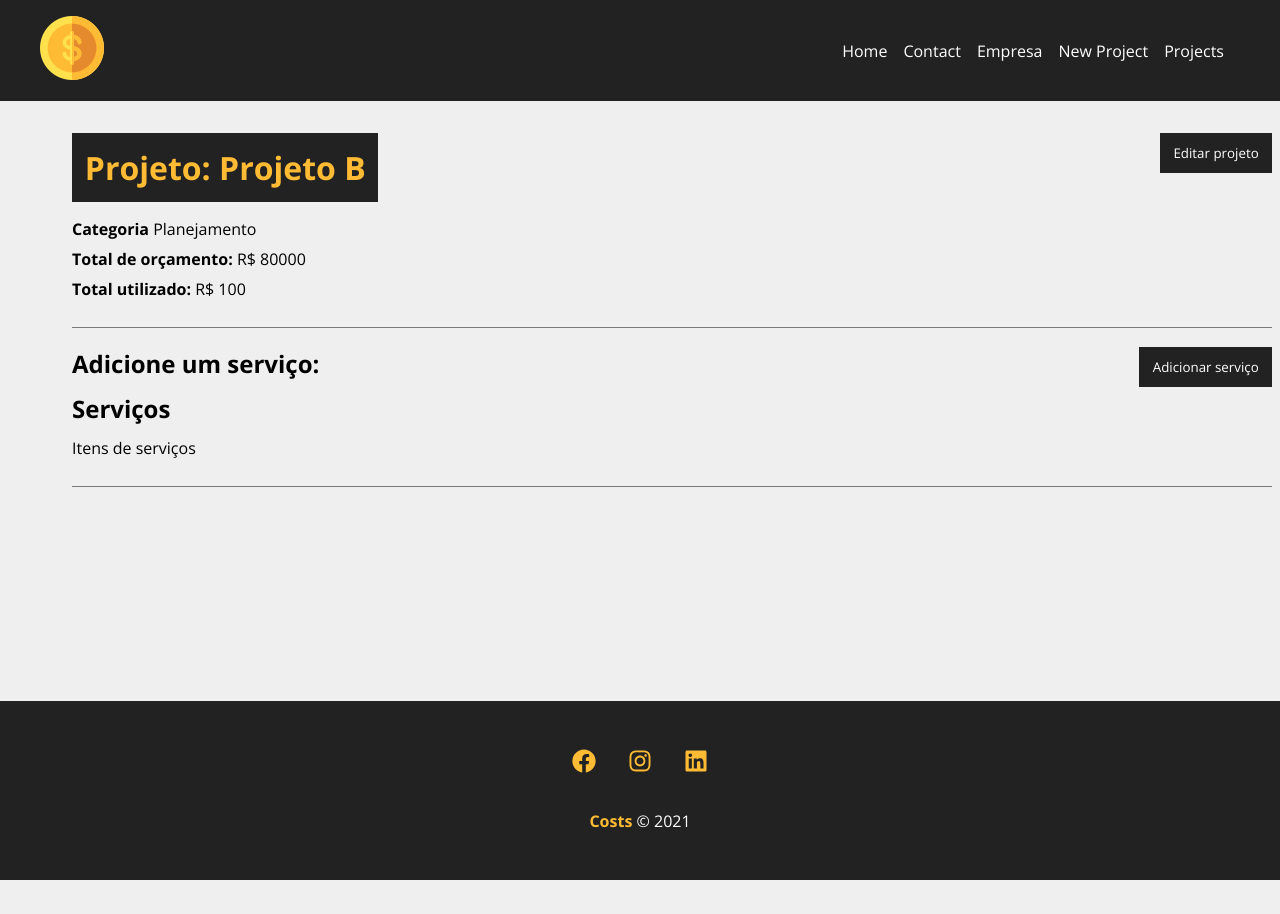
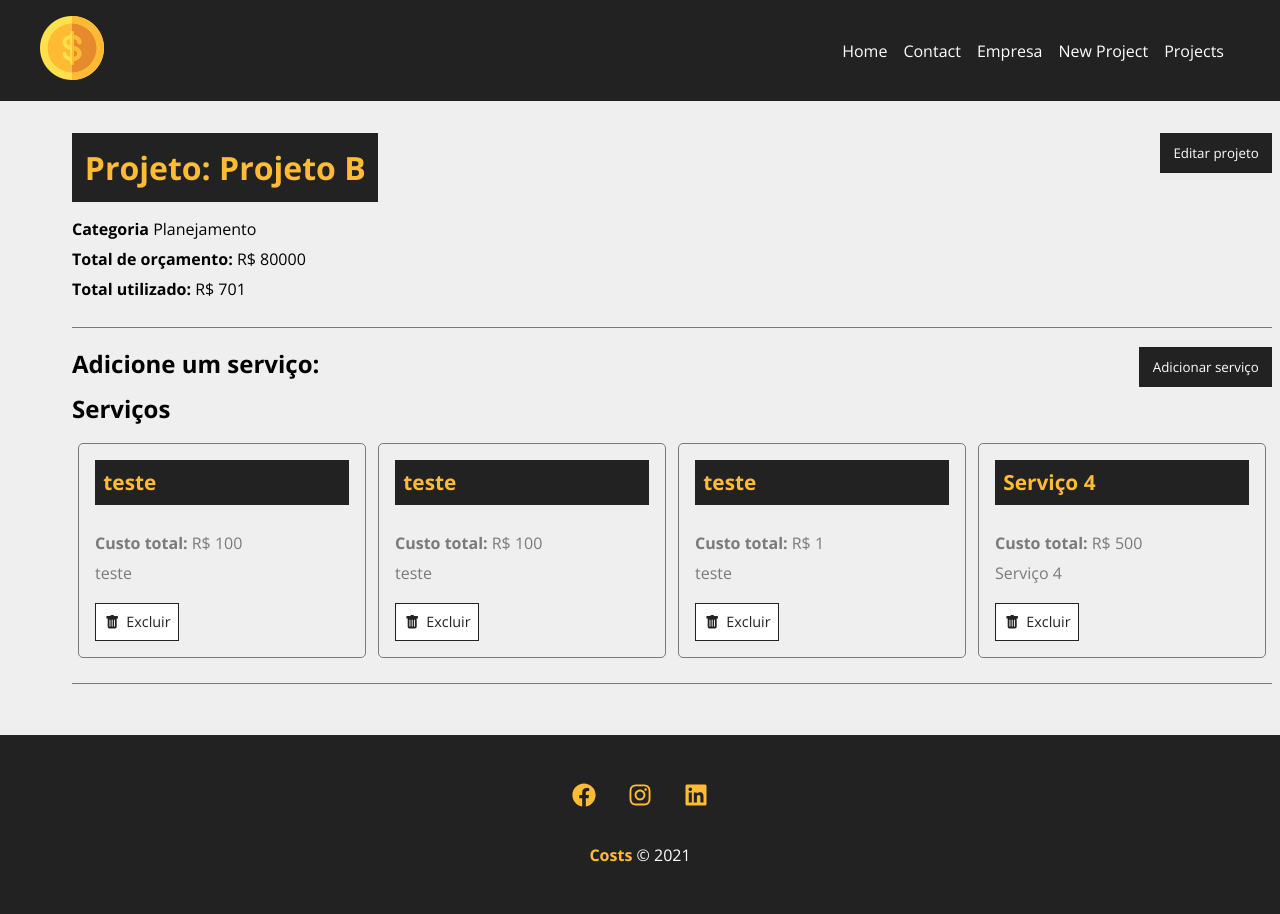
Before and after one commit to thiagobarso/reactsjs-hora-de-codar, a React (Create React App) app: page /project/1 in a window 1280 px wide. Shown: the top 914 px of the page. Before the commit the page ends 880 px from the top, so only its background shows below. Built offline with nearby package versions, Linux system fonts and the light colour scheme; data requests are answered from the project's data file.

Commit message:
Curso React: Exibindo os serviços - #35

```diff
--- a/db.json
+++ b/db.json
@@ -7,13 +7,31 @@
         "id": "4",
         "name": "Planejamento"
       },
-      "cost": 100,
+      "cost": 701,
       "services": [
         {
           "name": "teste",
           "cost": "100",
           "description": "teste",
-          "id": "7a35f0cc-e8a9-4435-aab9-c284d4c4d9e0"
+          "id": "b18ce65a-b210-4751-9b29-36f5e4841ffb"
+        },
+        {
+          "name": "teste",
+          "cost": "100",
+          "description": "teste",
+          "id": "b18ce65a-b210-4751-9b29-36f5e4841ffb"
+        },
+        {
+          "name": "teste",
+          "cost": "1",
+          "description": "teste",
+          "id": "b894bdce-00aa-4f40-9f47-3896d2cafda4"
+        },
+        {
+          "name": "Serviço 4",
+          "cost": "500",
+          "description": "Serviço 4",
+          "id": "54ba010e-1cfa-4659-af96-b50bb3773fa5"
         }
       ],
       "id": 1
--- a/src/components/pages/Project.js
+++ b/src/components/pages/Project.js
@@ -7,6 +7,7 @@
 import ProjectForm from "../project/ProjectForm";
 import Message from "../layouts/Message";
 import ServiceForm from "../service/ServiceForm";
+import ServiceCard from "../service/ServiceCard"
 
 function Project() {
 
@@ -17,6 +18,7 @@
     const [showServiceForm, setShowServiceForm] = useState(false);
     const [message, setMessage] = useState();
     const [type, setType] = useState();
+    const [services, setServices] = useState([]);
 
     useEffect(
         () => {
@@ -29,6 +31,7 @@
                 }).then(resp => resp.json())
                     .then((data) => {
                         setProject(data)
+                        setServices(data.services)
                     }).catch(err => console.log(err))
             }, 300)
         }, [id])
@@ -71,6 +74,7 @@
             .then((data) => {
                 //exibir os serviços
                 console.log(data);
+                setShowServiceForm(false);
             })
             .catch(err => console.log(err))
     }
@@ -99,6 +103,10 @@
                 setType('success');
             })
             .catch(err => console.log(err))
+
+    }
+
+    function removeService(){
 
     }
 
@@ -151,7 +159,19 @@
                             <div>
                                 <h2>Serviços</h2>
                                 <Container customClass="start">
-                                    <p>Itens de serviços</p>
+                                    {services.length > 0 &&
+                                        services.map((service) => (
+                                            <ServiceCard
+                                                id={service.id}
+                                                name={service.name}
+                                                cost={service.cost}
+                                                description={service.description}
+                                                key={service.id}
+                                                handleRemove={removeService}
+                                            />
+                                        ))
+                                    }
+                                    {services.length === 0 && <p>Não há serviços cadastrados</p>}
                                 </Container>
                             </div>
                         </div>
--- /dev/null
+++ b/src/components/service/ServiceCard.js
@@ -0,0 +1,26 @@
+import { BsFillTrashFill } from 'react-icons/bs';
+import styles from '../pages/ProjectCard.module.css';
+
+function ServiceCard({ id, name, cost, description, handleRemove }) {
+
+    const remove = (e) => {
+
+    }
+    return (
+        <div className={styles.project_card}>
+            <h4>{name}</h4>
+            <p>
+                <span>Custo total:</span> R$ {cost}
+            </p>
+            <p>{description}</p>
+            <div className={styles.project_card_actions}>
+                <button onClick={remove}>
+                    <BsFillTrashFill />
+                    Excluir
+                </button>
+            </div>
+        </div>
+    );
+}
+
+export default ServiceCard
```
